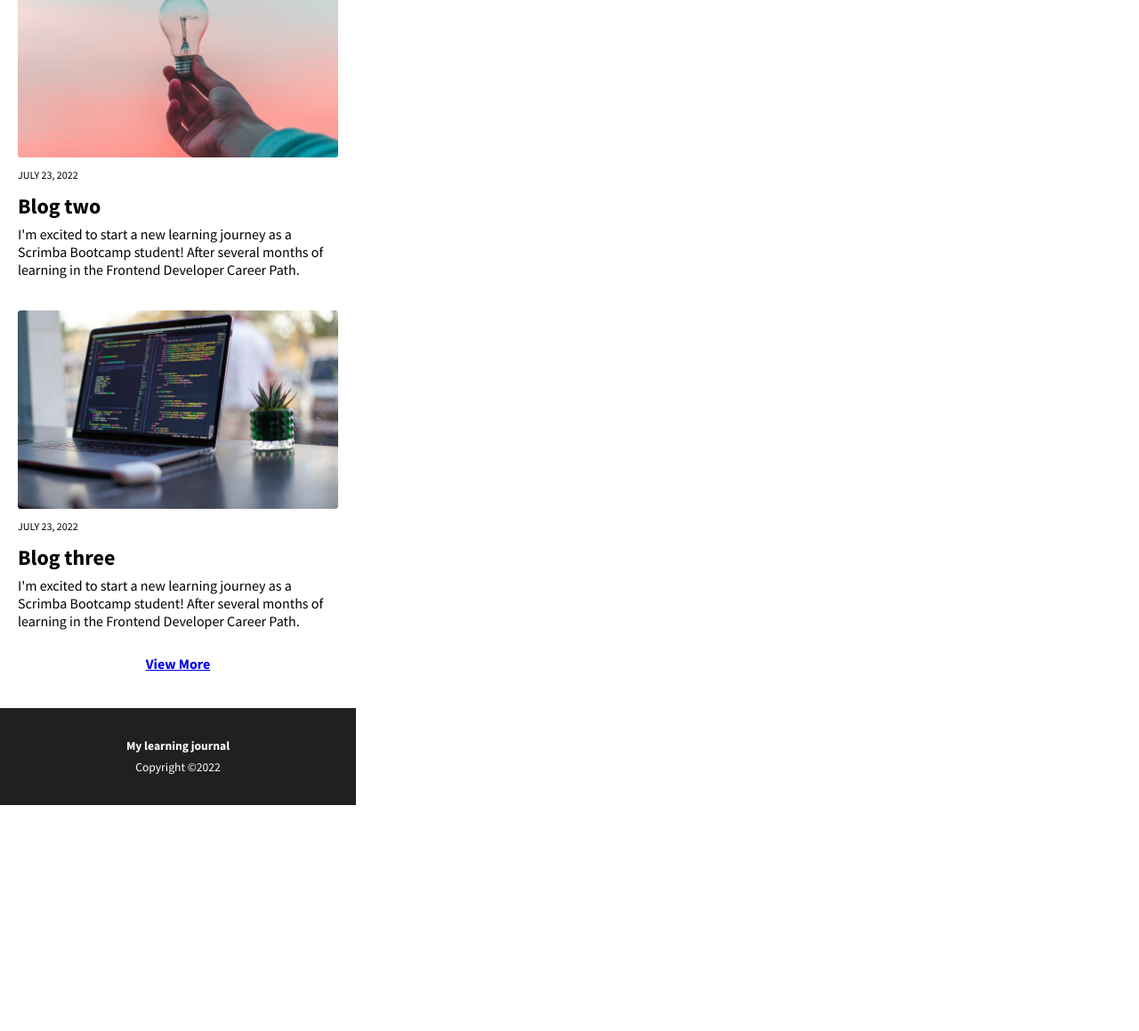
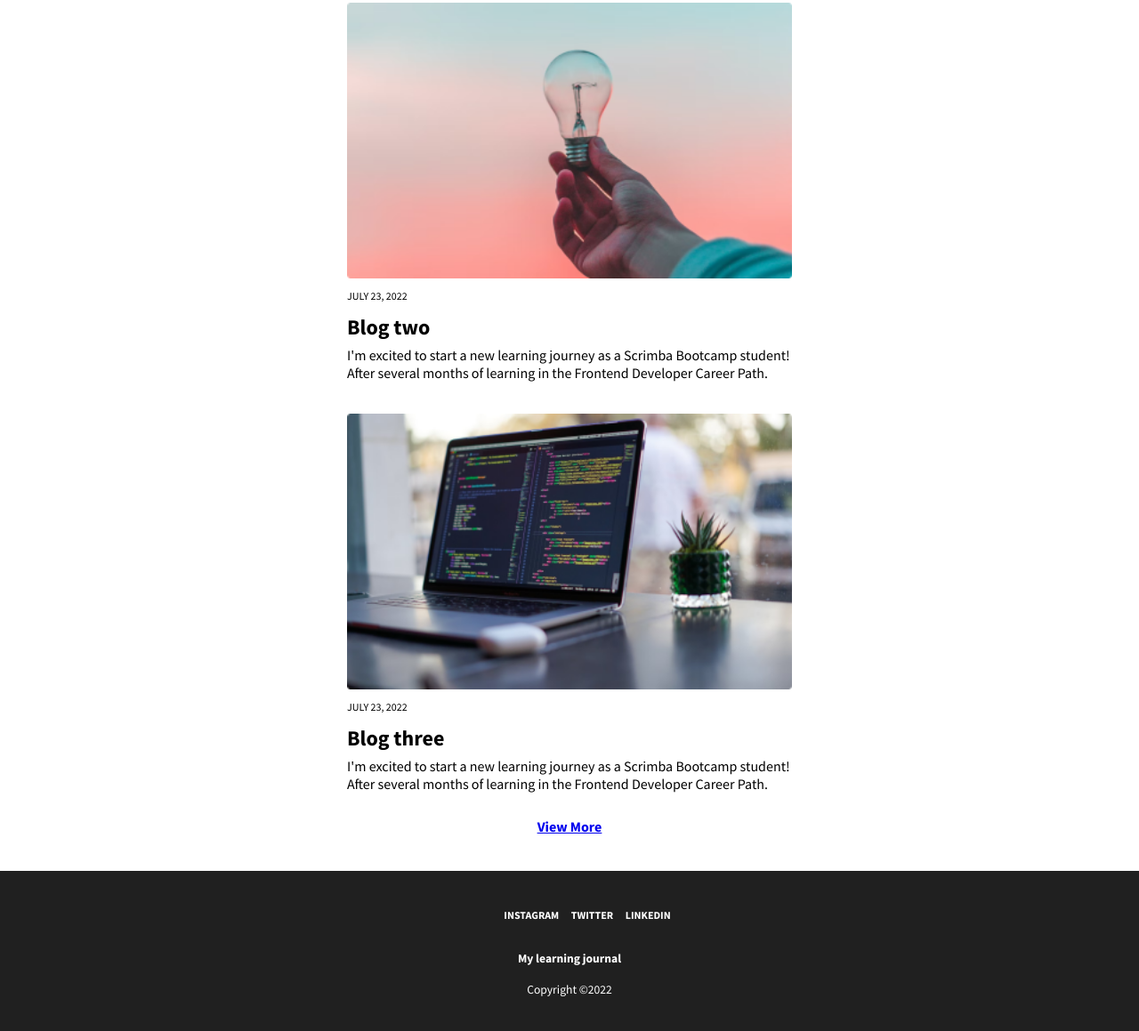
Before and after one commit to Mitlosh/my-blog, a plain HTML site: page index.html in a window 1280 px wide. Shown: the part 841-2000 px from the top of the page at 89% size. Before the commit the page ends 1746 px from the top, so only its background shows below. Drawn offline with Linux system fonts and the light colour scheme.

Commit message:
Change flexbox layout to grid

```diff
--- a/index.html
+++ b/index.html
@@ -11,8 +11,7 @@
     <link href="https://fonts.googleapis.com/css2?family=Source+Sans+Pro:wght@400;700&display=swap" rel="stylesheet">
 </head>
 <body>
-    <header>
-        <div class="container">
+    <header class="main-grid">
         <nav class="navigation">
             <div class="logo">
                 <img src="images/logo.png" alt="" class="logo-img">
@@ -23,16 +22,17 @@
                 <li><a href="#">About me</a></li>
             </ul>
         </nav>
-            <div class="hero">
+    </header>
+
+    <main>
+        <section class="hero main-grid">
+            <p class="date">JULY 23, 2022</p>
             <h1 class="primary-title">My new journey as a bootcamp student.</h1>
             <p>After several months of learning in the Frontend Developer Career Path, I've made the big jump over to the Bootcamp to get expert code reviews of my Solo Projects projects and meet like-minded peers.</p>
-                <p class="date">JULY 23, 2022</p>
-            </div>
-        </div>
-    </header>
+        </section>
 
         <section>
-        <div class="container">
+            <div class="container main-grid">
                 <div class="blog-card">
                     <img class="blog-img" src="images/article-img-1.png" alt="">
                     <h3 class="article-title">Blog one</h3>
@@ -54,10 +54,18 @@
             </div>
             <p class="link"><a href="#">View More</a></p>
         </section>
+    </main>
 
-    <footer class="footer">
+    <footer class="footer main-grid">
+        <div class="footer-main">
             <h4>My learning journal</h4>
             <p>Copyright ©2022</p>
+        </div>
+        <ul class="social-list">
+            <li class="social-item"><a href="#" class="social-link">Instagram</a></li>
+            <li class="social-item"><a href="#" class="social-link">Twitter</a></li>
+            <li class="social-item"><a href="#" class="social-link">LinkedIn</a></li>
+        </ul>
     </footer>
 </body>
 </html>
--- a/style.css
+++ b/style.css
@@ -5,11 +5,13 @@
 body {
     margin: 0;
     padding: 0;
-    max-width: 400px;
+    /* max-width: 400px; */
     font-family: 'Source Sans Pro', sans-serif;
 }
 
-/* Typography */
+/* ====================
+    Typography
+   ====================*/
 
 .primary-title {
     margin: 0;
@@ -27,7 +29,7 @@ body {
 
 .article-text {
     margin: 0;
-    line-height: 125%;
+    line-height: 1.25;
 }
 
 .link {
@@ -37,17 +39,17 @@ body {
     margin: 1.75em 0 2.5em 0;
 }
 
-/* Layouts */
+/* ====================
+    Layouts
+   ====================*/
 
-.container {
-    margin: 0 1.25em;
-    /* border: 1px solid magenta; */
+.main-grid {
+    display: grid;
+    grid-template-columns: minmax(1em, 1fr) minmax(0, 500px) minmax(1em, 1fr);
 }
 
 .navigation {
-    display: flex;
-    justify-content: space-between;
-    align-items: center;
+    grid-column: 2 / -2;
 }
 
 .logo {
@@ -76,13 +78,14 @@ ul a {
 }
 
 .hero {
-    background-color: rgb(196, 167, 5);
     background: rgb(175, 105, 1) url("images/article-img-hero.png");
     background-size: cover;
     color: #fff;
     padding-top: 5em;
-    display: flex;
-    flex-direction: column;
+}
+
+.hero > * {
+    grid-column: 2 /-2;
 }
 
 /* Blog card */
@@ -91,6 +94,7 @@ ul a {
     display: flex;
     flex-direction: column;
     margin-top: 2.25em;
+    grid-column: 2 /-2;
 }
 
 .blog-img {
@@ -100,15 +104,23 @@ ul a {
 
 /* Footer */
 
- .footer {
+.footer {
     color: #fff;
     background-color: #202020;
     text-align: center;
     font-size: .85rem;
     padding: 2em 0;
+}
+
+ .footer-main,
+ .social-list {
+    grid-column: 2 / -2;
+    justify-content: center;
  }
 
- .footer h4,
- .footer p {
-    margin: .5em;
+ .social-list {
+    list-style: none;
+    display: flex;
+    gap: 1em;
+    order: -1;
  }
```
Lines whose indentation alone changed are shown as unchanged.
